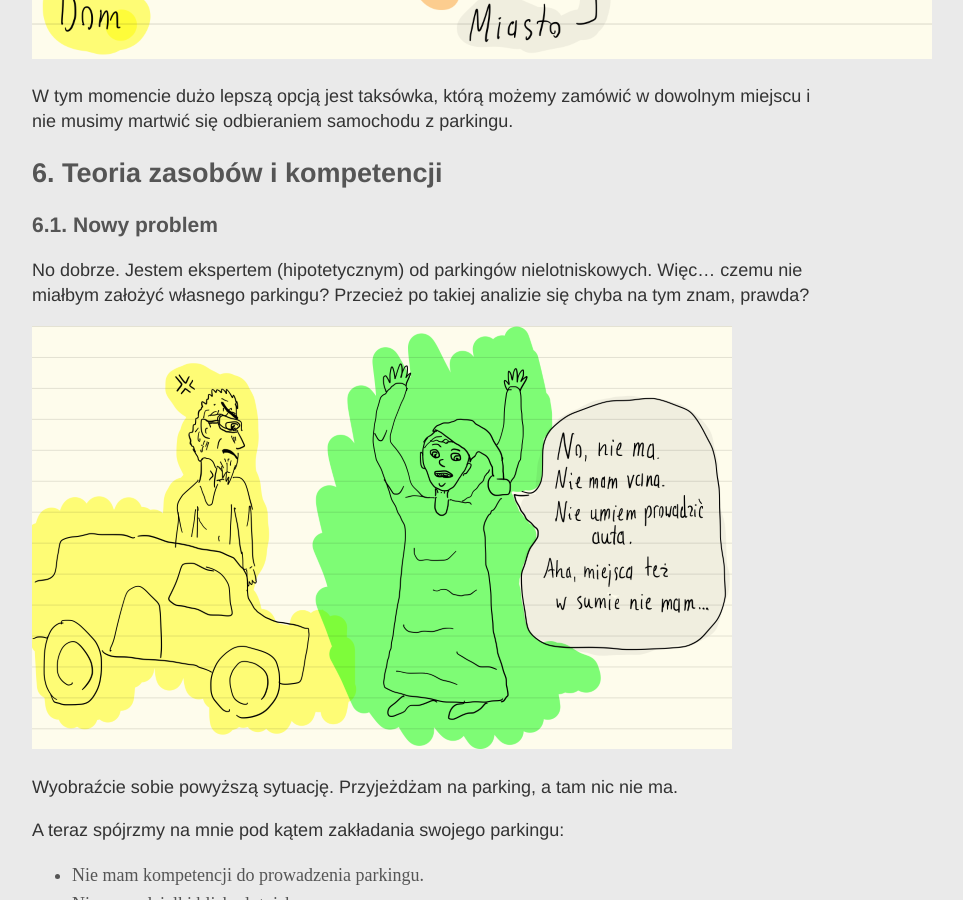
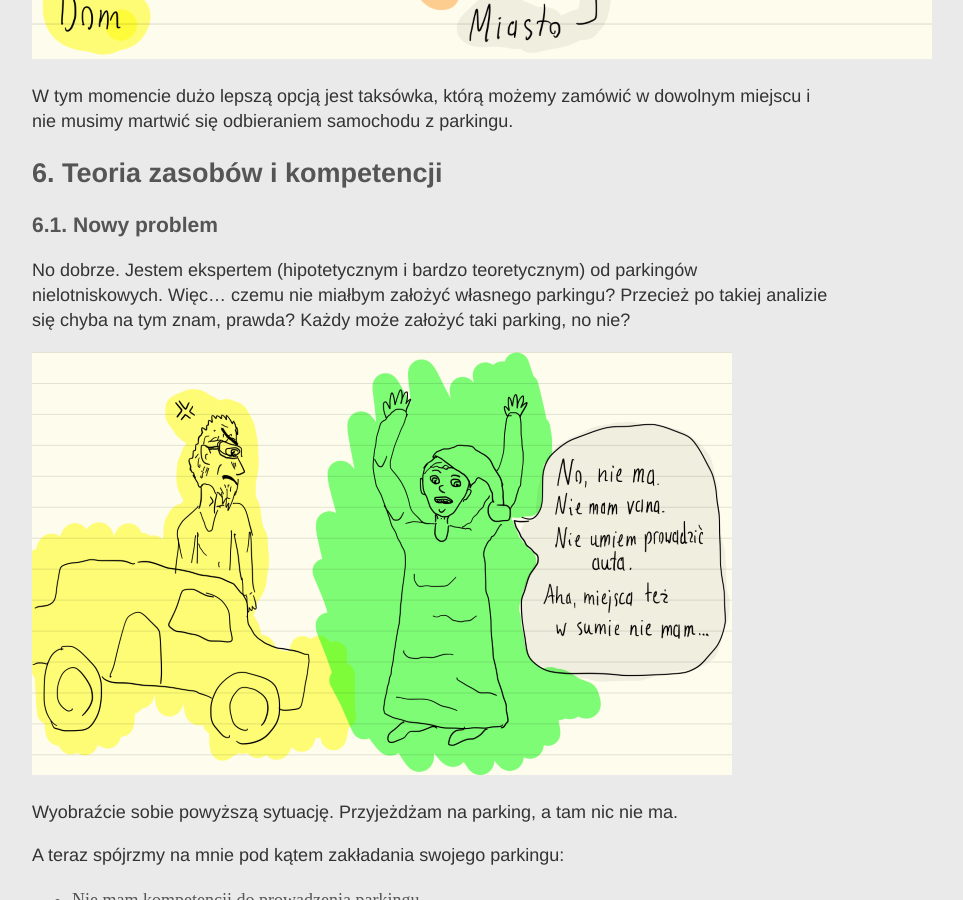
Before and after one commit to ljzolw/ljzolw.github.io, a Jekyll site: the page built from _posts/2018-04-02-parking-nie-na-lotnisku.md, in a window 1280 px wide and 900 px high, scrolled down 12401 px. Shown: the whole window, without its empty margins (208-1171 px from the left). Built offline with Jekyll 4.4.1, drawn with Linux system fonts in a browser that asks for light colours.

Commit message:
Corrected, v4

```diff
--- a/_posts/2018-04-02-parking-nie-na-lotnisku.md
+++ b/_posts/2018-04-02-parking-nie-na-lotnisku.md
@@ -315,7 +315,7 @@ W tym momencie dużo lepszą opcją jest taksówka, którą możemy zamówić w
 ## 6. Teoria zasobów i kompetencji
 ### 6.1. Nowy problem
 
-No dobrze. Jestem ekspertem (hipotetycznym) od parkingów nielotniskowych. Więc... czemu nie miałbym założyć własnego parkingu? Przecież po takiej analizie się chyba na tym znam, prawda?
+No dobrze. Jestem ekspertem (hipotetycznym i bardzo teoretycznym) od parkingów nielotniskowych. Więc... czemu nie miałbym założyć własnego parkingu? Przecież po takiej analizie się chyba na tym znam, prawda? Każdy może założyć taki parking, no nie?
 
 ![Żółty kierowca patrzy z niedowierzaniem na zielonego właściciela parkingu, który mówi, że nie ma vana, nie ma prawa jazdy... i w sumie to miejsca na parkingu też nie ma.](/img/180402/180403-nie-mam-kompetencji.png)
 
```
